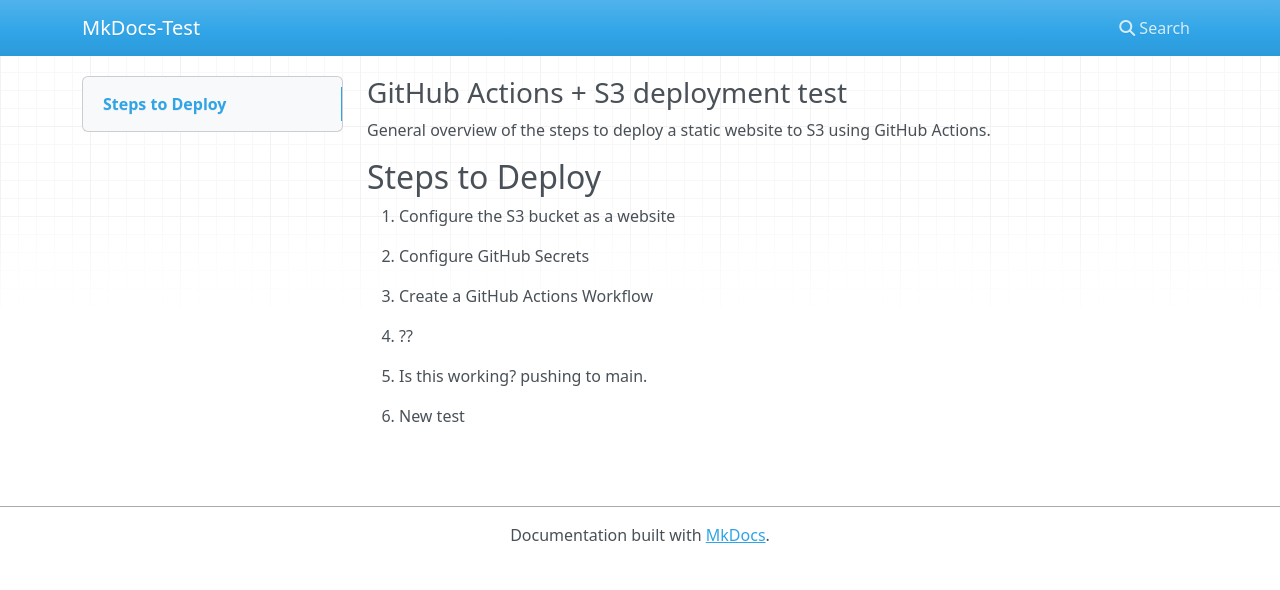
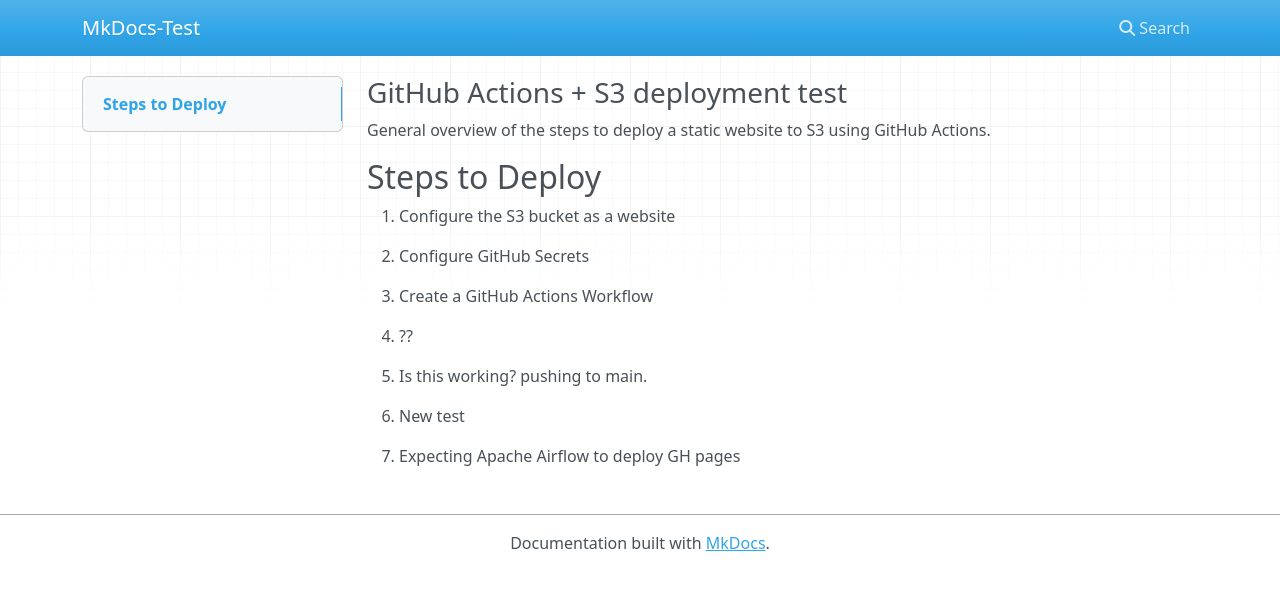
Before and after one commit to ZSabakh/MkDocs-Airflow, an MkDocs documentation site: the page built from docs/index.md, in a window 1280 px wide. Shown: the top 590 px of the page. Built offline with MkDocs 1.6.1, drawn with Linux system fonts in a browser that asks for light colours; nearby versions of some CDN libraries.

Commit message:
Added commit for airflow polling

```diff
--- a/docs/index.md
+++ b/docs/index.md
@@ -17,3 +17,5 @@ General overview of the steps to deploy a static website to S3 using GitHub Acti
 5. Is this working? pushing to main.
 
 6. New test
+
+7. Expecting Apache Airflow to deploy GH pages
```
